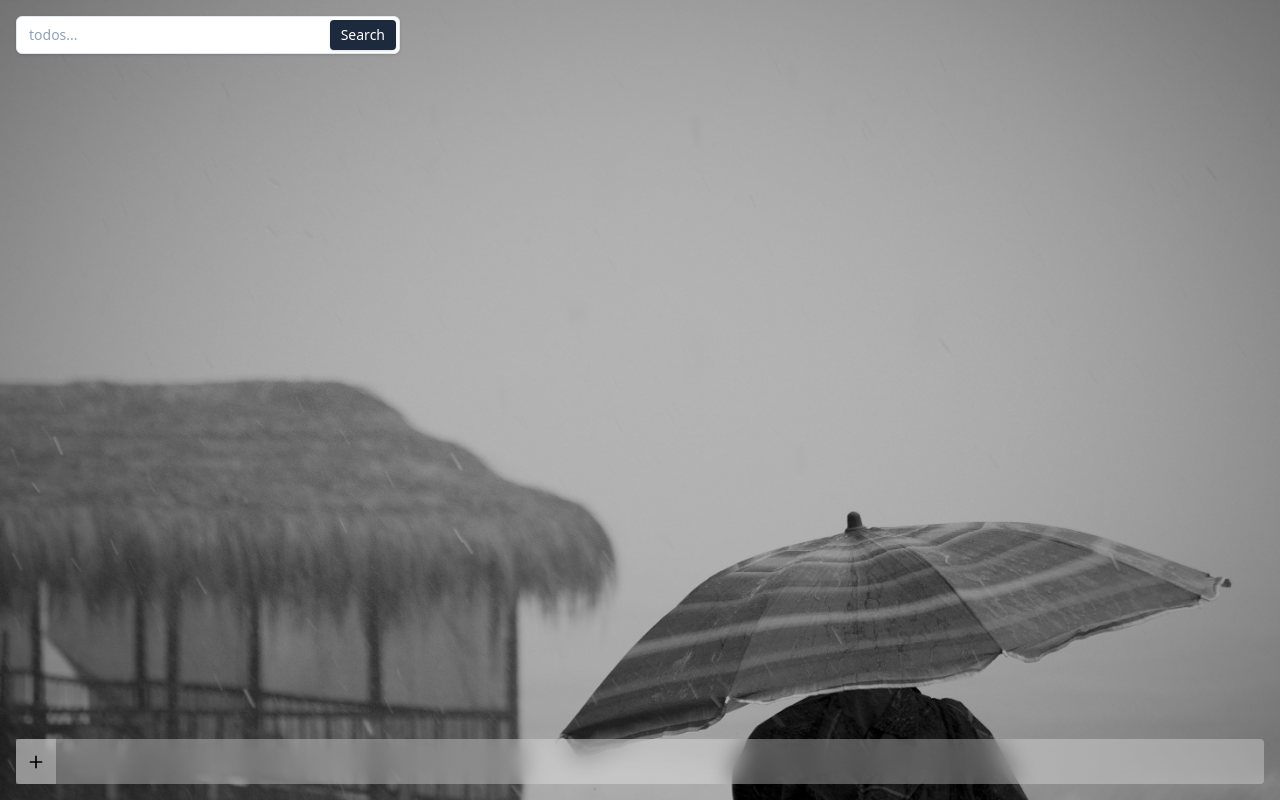
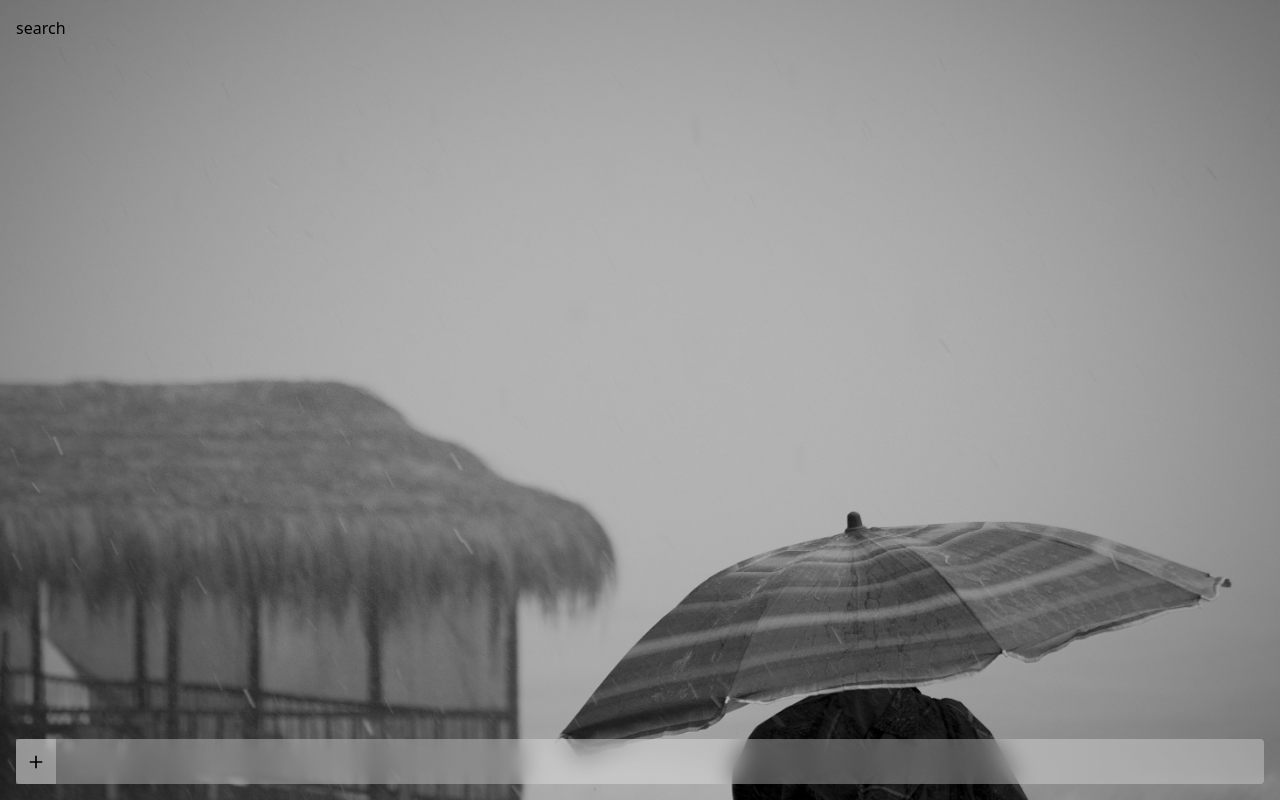
Before and after one commit to alimuhammadiiii/TodoApp, a React (Vite) app: page / in a window 1280 px wide. Built offline with nearby package versions, Linux system fonts and the light colour scheme.

Commit message:
comment search

```diff
--- a/src/components/Todos.tsx
+++ b/src/components/Todos.tsx
@@ -3,20 +3,20 @@ import { useEffect } from "react";
 import { MdDelete } from "react-icons/md";
 import { MdModeEditOutline } from "react-icons/md";
 import { useTodos, useTodosDispatch } from "../hooks/useTodoContext";
-import { Route as Home } from "../routes/index";
+// import { Route as Home } from "../routes/index";
 import { MdDone } from "react-icons/md";
 import type { Todo } from "../hooks/useTodoContext";
 
 export default function Todos() {
   const todos = useTodos();
-  const search = Home.useSearch();
-  const filteredTodos = todos.filter((todo) => {
-    return todo.text.includes(search.todoSearch ?? "");
-  });
+  // const search = Home.useSearch();
+  // const filteredTodos = todos.filter((todo) => {
+  //   return todo.text.includes(search.todoSearch ?? "");
+  // });
 
   return (
     <ul className="grow overflow-y-auto flex flex-col gap-2">
-      {filteredTodos.map((todo) => {
+      {todos.map((todo) => {
         return <TodoItem key={todo.id} todo={todo} />;
       })}
     </ul>
--- a/src/components/search.tsx
+++ b/src/components/search.tsx
@@ -1,31 +1,31 @@
-import { Route as Home } from "../routes/index";
-import { useRouter } from "@tanstack/react-router";
-import { useDebounceCallback } from "usehooks-ts";
+// import { Route as Home } from "../routes/index";
+// import { useRouter } from "@tanstack/react-router";
+// import { useDebounceCallback } from "usehooks-ts";
 
-export default function Search() {
-  const search = Home.useSearch();
+// export default function Search() {
+//   const search = Home.useSearch();
 
-  const router = useRouter();
-  const debouncedNavigate = useDebounceCallback((value: string) => {
-    router.navigate({ to: ".", search: { todoSearch: value }, replace: true });
-  }, 1000);
+//   const router = useRouter();
+//   const debouncedNavigate = useDebounceCallback((value: string) => {
+//     router.navigate({ to: ".", search: { todoSearch: value }, replace: true });
+//   }, 1000);
 
-  return (
-    <div className="w-full max-w-sm min-w-[200px]">
-      <div className="relative">
-        <input
-          defaultValue={search.todoSearch ?? ""}
-          onChange={(e) => debouncedNavigate(e.target.value)}
-          className="w-full bg-white placeholder:text-slate-400 text-slate-700 text-sm border border-slate-200 rounded-md pl-3 pr-28 py-2 transition duration-300 ease focus:outline-none focus:border-slate-400 hover:border-slate-300 shadow-sm focus:shadow"
-          placeholder="todos..."
-        />
-        <button
-          className="absolute top-1 right-1 flex items-center rounded bg-slate-800 py-1 px-2.5 border border-transparent text-center text-sm text-white transition-all shadow-sm hover:shadow focus:bg-slate-700 focus:shadow-none active:bg-slate-700 hover:bg-slate-700 active:shadow-none disabled:pointer-events-none disabled:opacity-50 disabled:shadow-none"
-          type="button"
-        >
-          Search
-        </button>
-      </div>
-    </div>
-  );
-}
+//   return (
+//     <div className="w-full max-w-sm min-w-[200px]">
+//       <div className="relative">
+//         <input
+//           defaultValue={search.todoSearch ?? ""}
+//           onChange={(e) => debouncedNavigate(e.target.value)}
+//           className="w-full bg-white placeholder:text-slate-400 text-slate-700 text-sm border border-slate-200 rounded-md pl-3 pr-28 py-2 transition duration-300 ease focus:outline-none focus:border-slate-400 hover:border-slate-300 shadow-sm focus:shadow"
+//           placeholder="todos..."
+//         />
+//         <button
+//           className="absolute top-1 right-1 flex items-center rounded bg-slate-800 py-1 px-2.5 border border-transparent text-center text-sm text-white transition-all shadow-sm hover:shadow focus:bg-slate-700 focus:shadow-none active:bg-slate-700 hover:bg-slate-700 active:shadow-none disabled:pointer-events-none disabled:opacity-50 disabled:shadow-none"
+//           type="button"
+//         >
+//           Search
+//         </button>
+//       </div>
+//     </div>
+//   );
+// }
--- a/src/routes/__root.tsx
+++ b/src/routes/__root.tsx
@@ -4,11 +4,11 @@ import { TanStackRouterDevtools } from "@tanstack/react-router-devtools";
 
 export const Route = createRootRoute({
   component: Root,
-  validateSearch: (search) => {
-    const todoSearch = typeof search.todoSearch === "string" ? search.todoSearch : null;
+  // validateSearch: (search) => {
+  //   const todoSearch = typeof search.todoSearch === "string" ? search.todoSearch : null;
 
-    return { todoSearch };
-  },
+  //   return { todoSearch };
+  // },
 });
 
 function Root() {
--- a/src/routes/index.tsx
+++ b/src/routes/index.tsx
@@ -1,5 +1,5 @@
 import { createFileRoute } from "@tanstack/react-router";
-import Search from "../components/search";
+// import Search from "../components/search";
 import Todos from "../components/Todos";
 import AddTodo from "../components/AddTodo";
 import { TodosProvider } from "../hooks/useTodoContext";
@@ -23,7 +23,8 @@ function Home() {
 function Header() {
   return (
     <>
-      <Search />
+      {/* <Search /> */}
+      <>search</>
       {/* <Sorting /> */}
     </>
   );
```
